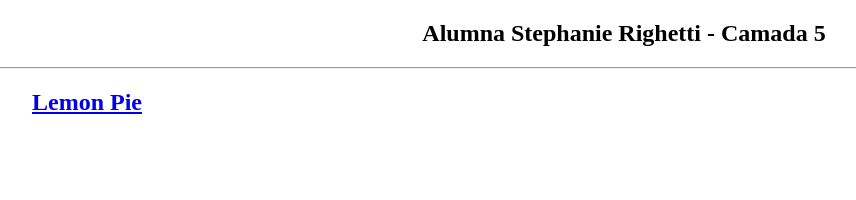
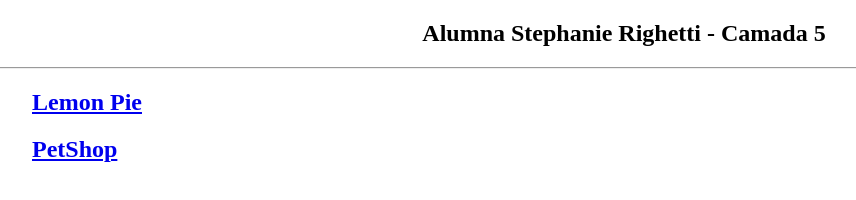
Before and after one commit to stephyrighetti/frontend, a plain HTML site: page index.html in a window 1280 px wide. Shown: the whole page, without its empty margins (16-872 px from the left). Drawn offline with Linux system fonts and the light colour scheme.

Commit message:
Modifique el index

```diff
--- a/index.html
+++ b/index.html
@@ -12,6 +12,7 @@
     <dl>
         <dt>
         <dd><h2> <a href="./lemonPie1/lemonPie.html">Lemon Pie</a></h2></dd>
+        <dd><h2><a href="./petShop/petshop.html">PetShop</a></h2></dd>
         </dt>
     </dl>
 </body>
```
